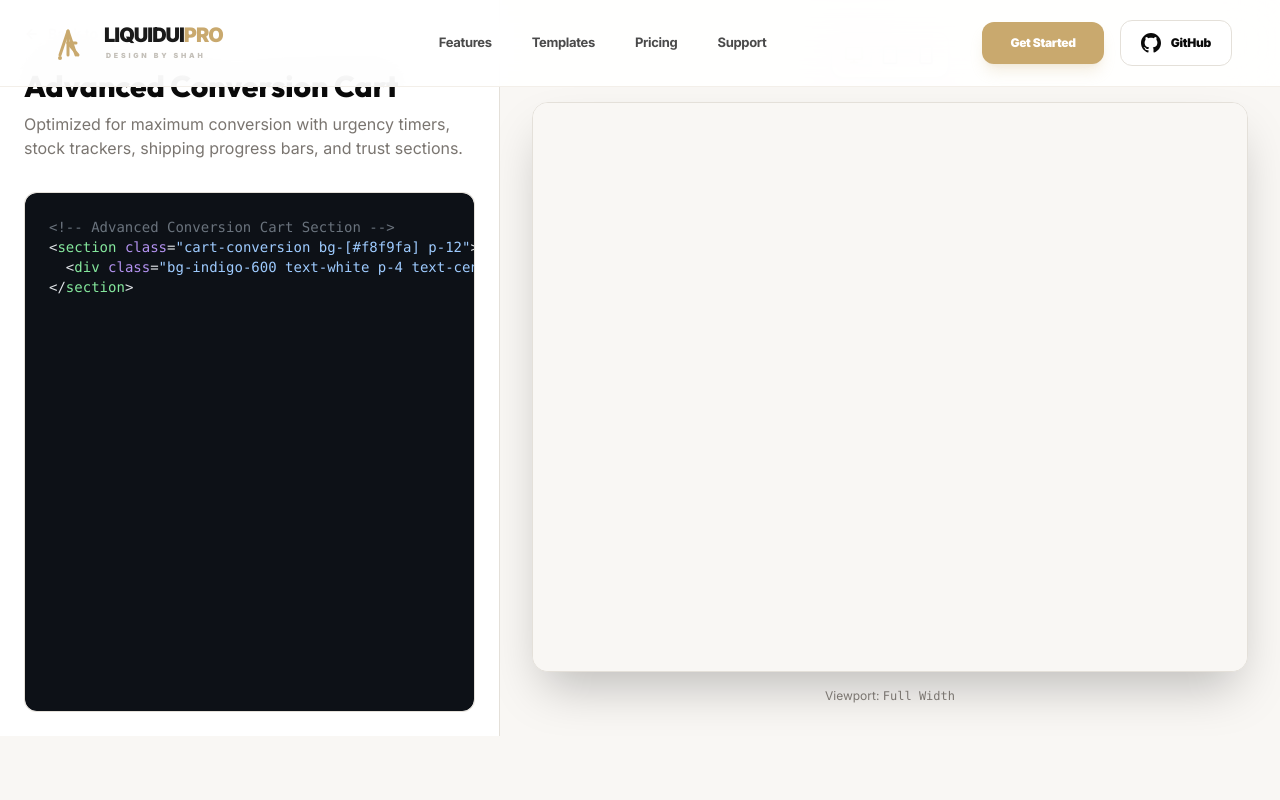
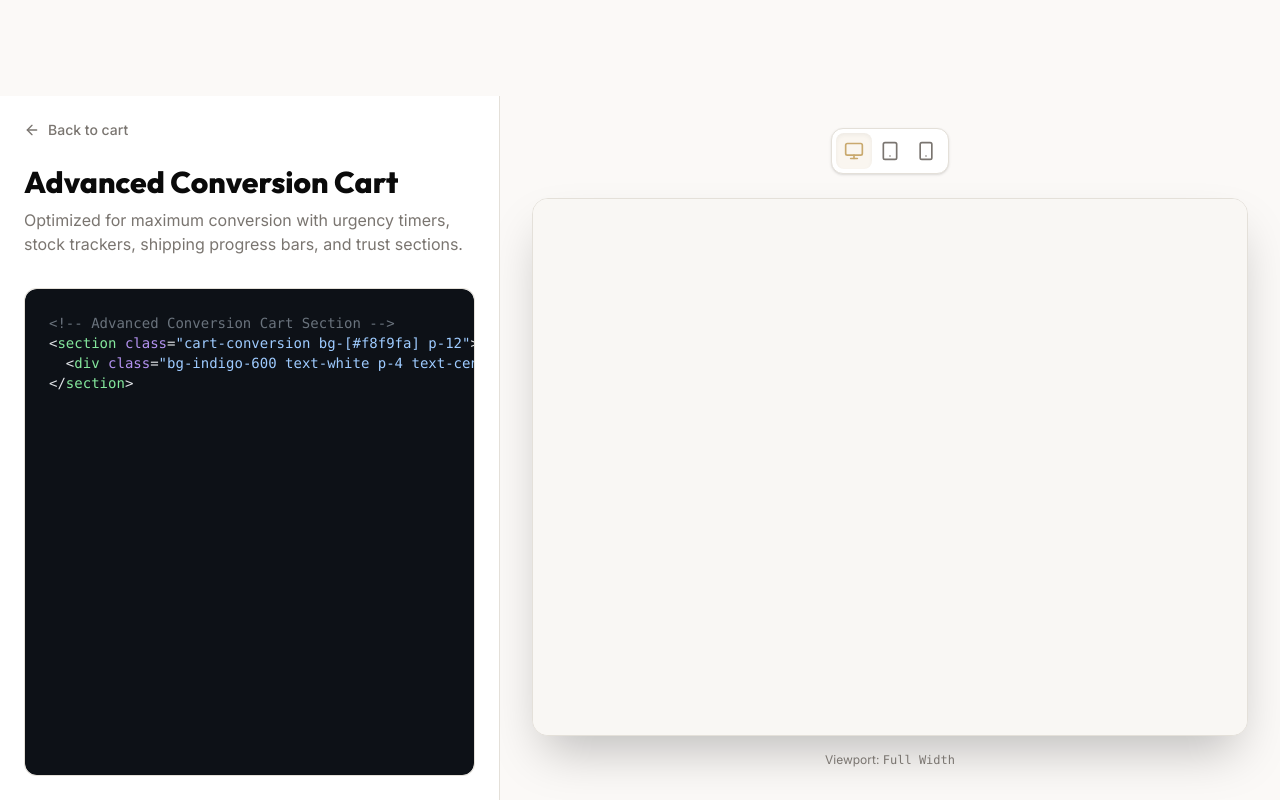
Before and after one commit to zeeshan912989/LiquidUIPro, a Next.js app: page /components/cart/cart-advanced-conversion in a window 1280 px wide. Built offline with nearby package versions, Linux system fonts and the light colour scheme.

Commit message:
Standardizing navigation and fixing build errors across all component pages

```diff
--- a/app/components/[category]/[id]/page.tsx
+++ b/app/components/[category]/[id]/page.tsx
@@ -1,6 +1,5 @@
 "use client"
 
-import Navbar from '@/components/ui/Navbar'
 import { components } from '@/lib/components'
 import { previewRegistry } from '@/lib/preview-registry'
 import { notFound } from 'next/navigation'
@@ -39,10 +38,8 @@ export default function ComponentDetailPage({ params }: ComponentDetailPageProps
   if (!mounted) return null
 
   return (
-    <div className="min-h-screen bg-bg">
-      <Navbar />
-
-      <div className="flex h-[calc(100vh-4rem)] flex-col lg:flex-row">
+    <div className="min-h-screen bg-[#FBF9F7] pt-24">
+      <div className="flex h-[calc(100vh-6rem)] flex-col lg:flex-row">
         {/* Left Sidebar: Details & Code */}
         <aside className="w-full border-r border-border-custom bg-bg-card lg:w-[400px] xl:w-[500px]">
           <div className="flex h-full flex-col p-6">
```
